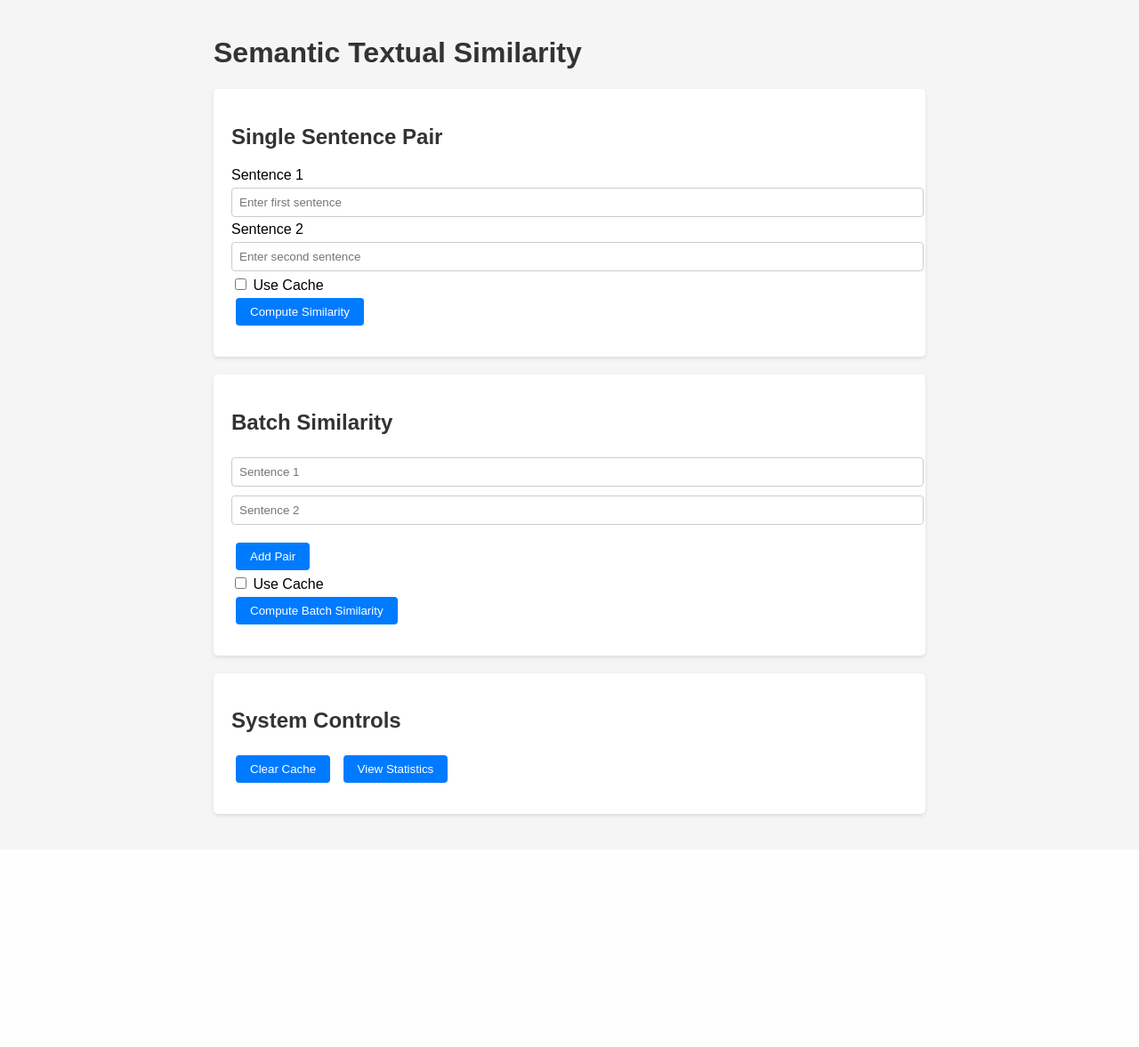
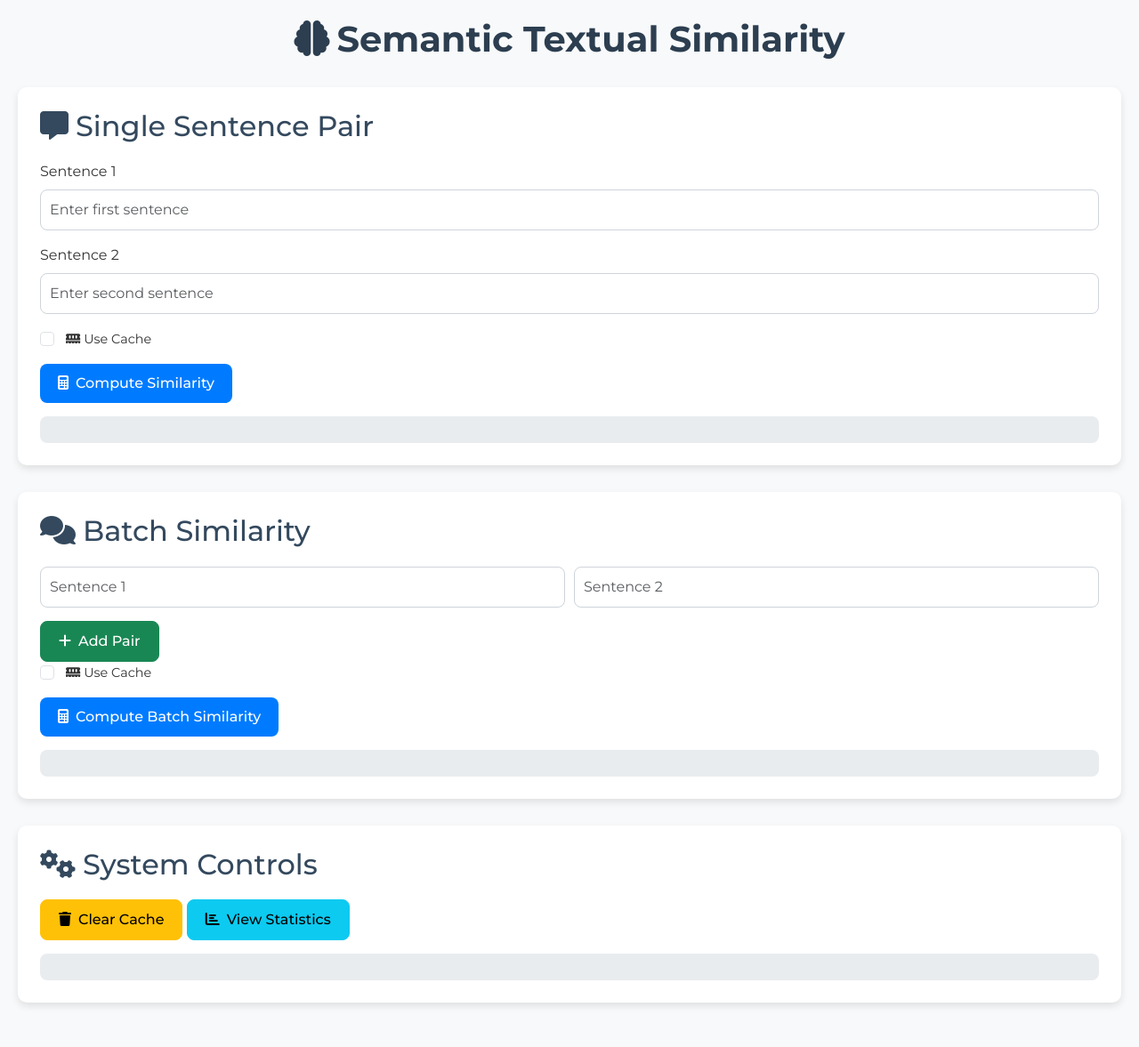
Before and after one commit to popoolarofih/MPNETSTS, a Flask app: page / in a window 1280 px wide. Shown: the whole page at 89% size. Before the commit the page ends 919 px from the top, so only its background shows below. Run offline with Flask 3, Linux system fonts and the light colour scheme.

Commit message:
modified:   templates/index.html

```diff
--- a/templates/index.html
+++ b/templates/index.html
@@ -4,115 +4,170 @@
     <meta charset="UTF-8">
     <meta name="viewport" content="width=device-width, initial-scale=1.0">
     <title>Semantic Textual Similarity</title>
+    <!-- Bootstrap CSS -->
+    <link href="https://cdn.jsdelivr.net/npm/bootstrap@5.3.3/dist/css/bootstrap.min.css" rel="stylesheet" integrity="sha384-QWTKZyjpPEjISv5WaRU9OFeRpok6YctnYmDr5pNlyT2bRjXh0JMhjY6hW+ALEwIH" crossorigin="anonymous">
+    <!-- Montserrat Font -->
+    <link href="https://fonts.googleapis.com/css2?family=Montserrat:wght@400;500;700&display=swap" rel="stylesheet">
+    <!-- Font Awesome for Icons -->
+    <link rel="stylesheet" href="https://cdnjs.cloudflare.com/ajax/libs/font-awesome/6.5.2/css/all.min.css" integrity="sha512-SnH5WK+bZxgPHs44uWIX+LLJAJ9/2PkPKZ5QiAj6Ta86w+fsb2TkcmfRyVX3pBnMFcV7oQPJkl9QevSCWr3W6A==" crossorigin="anonymous">
     <style>
         body {
-            font-family: Arial, sans-serif;
-            max-width: 800px;
-            margin: 0 auto;
+            font-family: 'Montserrat', sans-serif;
+            background-color: #f8f9fa;
+            color: #333;
             padding: 20px;
-            background-color: #f5f5f5;
         }
-        h1, h2 {
-            color: #333;
+        h1 {
+            font-weight: 700;
+            color: #2c3e50;
+            text-align: center;
+            margin-bottom: 30px;
+        }
+        h2 {
+            font-weight: 500;
+            color: #34495e;
+            margin-bottom: 20px;
         }
         .section {
             background-color: #fff;
-            padding: 20px;
-            margin-bottom: 20px;
-            border-radius: 5px;
-            box-shadow: 0 2px 4px rgba(0,0,0,0.1);
+            padding: 25px;
+            margin-bottom: 30px;
+            border-radius: 10px;
+            box-shadow: 0 4px 8px rgba(0, 0, 0, 0.1);
         }
-        input[type="text"] {
-            width: 100%;
-            padding: 8px;
-            margin: 5px 0;
-            border: 1px solid #ccc;
-            border-radius: 4px;
+        .form-control {
+            border-radius: 8px;
+            border: 1px solid #ced4da;
+            padding: 10px;
+            font-size: 1rem;
         }
-        button {
-            padding: 8px 16px;
-            margin: 5px;
+        .btn-primary {
             background-color: #007bff;
-            color: #fff;
             border: none;
-            border-radius: 4px;
-            cursor: pointer;
+            border-radius: 8px;
+            padding: 10px 20px;
+            font-weight: 500;
+            transition: background-color 0.3s;
         }
-        button:hover {
+        .btn-primary:hover {
             background-color: #0056b3;
         }
+        .btn-success, .btn-info, .btn-warning {
+            border-radius: 8px;
+            padding: 10px 20px;
+            font-weight: 500;
+        }
         .error {
-            color: red;
-            font-size: 14px;
+            color: #dc3545;
+            font-size: 0.9rem;
+            margin-top: 5px;
         }
         .result {
-            margin-top: 10px;
-            font-size: 16stat16px;
+            margin-top: 15px;
+            font-size: 1rem;
+            background-color: #e9ecef;
+            padding: 15px;
+            border-radius: 8px;
         }
         #batch-pairs-container {
-            margin-top: 10px;
+            margin-top: 15px;
         }
         .pair {
-            margin-bottom: 10px;
+            display: flex;
+            gap: 10px;
+            margin-bottom: 15px;
+        }
+        .pair input {
+            flex: 1;
+        }
+        .spinner {
+            display: none;
+            margin-left: 10px;
+        }
+        .form-check-label {
+            margin-left: 5px;
+            font-size: 0.9rem;
         }
     </style>
 </head>
 <body>
-    <h1>Semantic Textual Similarity</h1>
+    <h1><i class="fas fa-brain me-2"></i>Semantic Textual Similarity</h1>
 
     <div class="section">
-        <h2>Single Sentence Pair</h2>
-        <div>
-            <label for="sentence1">Sentence 1</label>
-            <input type="text" id="sentence1" placeholder="Enter first sentence">
+        <h2><i class="fas fa-comment-alt me-2"></i>Single Sentence Pair</h2>
+        <div class="mb-3">
+            <label for="sentence1" class="form-label">Sentence 1</label>
+            <input type="text" class="form-control" id="sentence1" placeholder="Enter first sentence">
         </div>
-        <div>
-            <label for="sentence2">Sentence 2</label>
-            <input type="text" id="sentence2" placeholder="Enter second sentence">
+        <div class="mb-3">
+            <label for="sentence2" class="form-label">Sentence 2</label>
+            <input type="text" class="form-control" id="sentence2" placeholder="Enter second sentence">
         </div>
-        <div>
-            <label><input type="checkbox" id="use-cache-single"> Use Cache</label>
+        <div class="form-check mb-3">
+            <input class="form-check-input" type="checkbox" id="use-cache-single">
+            <label class="form-check-label" for="use-cache-single"><i class="fas fa-memory me-1"></i>Use Cache</label>
         </div>
-        <button onclick="computeSimilarity()">Compute Similarity</button>
+        <button class="btn btn-primary" onclick="computeSimilarity()">
+            <i class="fas fa-calculator me-2"></i>Compute Similarity
+            <span class="spinner-border spinner-border-sm spinner" role="status" aria-hidden="true"></span>
+        </button>
         <div id="single-result" class="result"></div>
     </div>
 
     <div class="section">
-        <h2>Batch Similarity</h2>
+        <h2><i class="fas fa-comments me-2"></i>Batch Similarity</h2>
         <div id="batch-pairs-container">
             <div class="pair">
-                <input type="text" class="batch-sentence1" placeholder="Sentence 1">
-                <input type="text" class="batch-sentence2" placeholder="Sentence 2">
+                <input type="text" class="form-control batch-sentence1" placeholder="Sentence 1">
+                <input type="text" class="form-control batch-sentence2" placeholder="Sentence 2">
             </div>
         </div>
-        <button onclick="addPair()">Add Pair</button>
-        <div>
-            <label><input type="checkbox" id="use-cache-batch"> Use Cache</label>
+        <button class="btn btn-success" onclick="addPair()"><i class="fas fa-plus me-2"></i>Add Pair</button>
+        <div class="form-check mb-3">
+            <input class="form-check-input" type="checkbox" id="use-cache-batch">
+            <label class="form-check-label" for="use-cache-batch"><i class="fas fa-memory me-1"></i>Use Cache</label>
         </div>
-        <button onclick="computeBatchSimilarity()">Compute Batch Similarity</button>
+        <button class="btn btn-primary" onclick="computeBatchSimilarity()">
+            <i class="fas fa-calculator me-2"></i>Compute Batch Similarity
+            <span class="spinner-border spinner-border-sm spinner" role="status" aria-hidden="true"></span>
+        </button>
         <div id="batch-result" class="result"></div>
     </div>
 
     <div class="section">
-        <h2>System Controls</h2>
-        <button onclick="clearCache()">Clear Cache</button>
-        <button onclick="viewStatistics()">View Statistics</button>
+        <h2><i class="fas fa-cogs me-2"></i>System Controls</h2>
+        <button class="btn btn-warning" onclick="clearCache()"><i class="fas fa-trash me-2"></i>Clear Cache</button>
+        <button class="btn btn-info" onclick="viewStatistics()"><i class="fas fa-chart-bar me-2"></i>View Statistics</button>
         <div id="stats-result" class="result"></div>
     </div>
 
+    <!-- Bootstrap JS and Popper -->
+    <script src="https://cdn.jsdelivr.net/npm/bootstrap@5.3.3/dist/js/bootstrap.bundle.min.js" integrity="sha384-YvpcrYf0tY3lHB60NNkmXc5s9fDVZLESaAA55NDzOxhy9GkcIdslK1eN7N6jIeHz" crossorigin="anonymous"></script>
     <script>
+        function showSpinner(button) {
+            button.querySelector('.spinner').style.display = 'inline-block';
+            button.disabled = true;
+        }
+
+        function hideSpinner(button) {
+            button.querySelector('.spinner').style.display = 'none';
+            button.disabled = false;
+        }
+
         function computeSimilarity() {
             const sentence1 = document.getElementById('sentence1').value.trim();
             const sentence2 = document.getElementById('sentence2').value.trim();
             const useCache = document.getElementById('use-cache-single').checked;
             const resultDiv = document.getElementById('single-result');
+            const button = document.querySelector('#single-result').previousElementSibling;
 
             if (!sentence1 || !sentence2) {
-                resultDiv.innerHTML = '<p class="error">Please enter both sentences.</p>';
+                resultDiv.innerHTML = '<p class="error"><i class="fas fa-exclamation-circle me-1"></i>Please enter both sentences.</p>';
                 return;
             }
 
-            resultDiv.innerHTML = 'Computing...';
+            resultDiv.innerHTML = '<p><i class="fas fa-spinner fa-spin me-1"></i>Computing...</p>';
+            showSpinner(button);
             fetch('/compute_similarity', {
                 method: 'POST',
                 headers: { 'Content-Type': 'application/json' },
@@ -120,14 +175,16 @@
             })
             .then(response => response.json())
             .then(data => {
+                hideSpinner(button);
                 if (data.error) {
-                    resultDiv.innerHTML = `<p class="error">${data.error}</p>`;
+                    resultDiv.innerHTML = `<p class="error"><i class="fas fa-exclamation-circle me-1"></i>${data.error}</p>`;
                 } else {
-                    resultDiv.innerHTML = `<p>Similarity: ${data.similarity.toFixed(4)}</p>`;
+                    resultDiv.innerHTML = `<p><i class="fas fa-check-circle me-1"></i>Similarity: ${data.similarity.toFixed(4)}</p>`;
                 }
             })
             .catch(error => {
-                resultDiv.innerHTML = `<p class="error">Error: ${error.message}</p>`;
+                hideSpinner(button);
+                resultDiv.innerHTML = `<p class="error"><i class="fas fa-exclamation-circle me-1"></i>Error: ${error.message}</p>`;
             });
         }
 
@@ -136,8 +193,8 @@
             const pairDiv = document.createElement('div');
             pairDiv.className = 'pair';
             pairDiv.innerHTML = `
-                <input type="text" class="batch-sentence1" placeholder="Sentence 1">
-                <input type="text" class="batch-sentence2" placeholder="Sentence 2">
+                <input type="text" class="form-control batch-sentence1" placeholder="Sentence 1">
+                <input type="text" class="form-control batch-sentence2" placeholder="Sentence 2">
             `;
             container.appendChild(pairDiv);
         }
@@ -147,6 +204,7 @@
             const pairDivs = document.getElementsByClassName('pair');
             const useCache = document.getElementById('use-cache-batch').checked;
             const resultDiv = document.getElementById('batch-result');
+            const button = document.querySelector('#batch-result').previousElementSibling;
 
             for (let pair of pairDivs) {
                 const sentence1 = pair.querySelector('.batch-sentence1').value.trim();
@@ -157,11 +215,12 @@
             }
 
             if (pairs.length === 0) {
-                resultDiv.innerHTML = '<p class="error">Please enter at least one valid sentence pair.</p>';
+                resultDiv.innerHTML = '<p class="error"><i class="fas fa-exclamation-circle me-1"></i>Please enter at least one valid sentence pair.</p>';
                 return;
             }
 
-            resultDiv.innerHTML = 'Computing...';
+            resultDiv.innerHTML = '<p><i class="fas fa-spinner fa-spin me-1"></i>Computing...</p>';
+            showSpinner(button);
             fetch('/compute_batch_similarity', {
                 method: 'POST',
                 headers: { 'Content-Type': 'application/json' },
@@ -169,46 +228,58 @@
             })
             .then(response => response.json())
             .then(data => {
+                hideSpinner(button);
                 if (data.error) {
-                    resultDiv.innerHTML = `<p class="error">${data.error}</p>`;
+                    resultDiv.innerHTML = `<p class="error"><i class="fas fa-exclamation-circle me-1"></i>${data.error}</p>`;
                 } else {
-                    let output = '<h3>Batch Results:</h3>';
+                    let output = '<h3><i class="fas fa-list me-1"></i>Batch Results:</h3>';
                     data.results.forEach(result => {
-                        output += `<p>"${result.sentence1}" vs "${result.sentence2}": ${result.similarity.toFixed(4)}</p>`;
+                        output += `<p>"${result.sentence1}" vs "${result.sentence2}": <strong>${result.similarity.toFixed(4)}</strong></p>`;
                     });
                     resultDiv.innerHTML = output;
                 }
             })
             .catch(error => {
-                resultDiv.innerHTML = `<p class="error">Error: ${error.message}</p>`;
+                hideSpinner(button);
+                resultDiv.innerHTML = `<p class="error"><i class="fas fa-exclamation-circle me-1"></i>Error: ${error.message}</p>`;
             });
         }
 
         function clearCache() {
             const statsDiv = document.getElementById('stats-result');
+            const button = document.querySelector('#stats-result').previousElementSibling.previousElementSibling;
+            statsDiv.innerHTML = '<p><i class="fas fa-spinner fa-spin me-1"></i>Clearing cache...</p>';
+            showSpinner(button);
             fetch('/clear_cache', { method: 'POST' })
                 .then(response => response.json())
                 .then(data => {
-                    statsDiv.innerHTML = `<p>${data.message}</p>`;
+                    hideSpinner(button);
+                    statsDiv.innerHTML = `<p><i class="fas fa-check-circle me-1"></i>${data.message}</p>`;
                 })
                 .catch(error => {
-                    statsDiv.innerHTML = `<p class="error">Error: ${error.message}</p>`;
+                    hideSpinner(button);
+                    statsDiv.innerHTML = `<p class="error"><i class="fas fa-exclamation-circle me-1"></i>Error: ${error.message}</p>`;
                 });
         }
 
         function viewStatistics() {
             const statsDiv = document.getElementById('stats-result');
+            const button = document.querySelector('#stats-result').previousElementSibling;
+            statsDiv.innerHTML = '<p><i class="fas fa-spinner fa-spin me-1"></i>Loading statistics...</p>';
+            showSpinner(button);
             fetch('/statistics')
                 .then(response => response.json())
                 .then(data => {
+                    hideSpinner(button);
                     statsDiv.innerHTML = `
-                        <p>Single Pair Computations: ${data.single_pair_computations}</p>
-                        <p>Batch Computations: ${data.batch_computations}</p>
-                        <p>Total Processing Time: ${data.total_time.toFixed(2)} seconds</p>
+                        <p><i class="fas fa-calculator me-1"></i>Single Pair Computations: ${data.single_pair_computations}</p>
+                        <p><i class="fas fa-list-alt me-1"></i>Batch Computations: ${data.batch_computations}</p>
+                        <p><i class="fas fa-clock me-1"></i>Total Processing Time: ${data.total_time.toFixed(2)} seconds</p>
                     `;
                 })
                 .catch(error => {
-                    statsDiv.innerHTML = `<p class="error">Error: ${error.message}</p>`;
+                    hideSpinner(button);
+                    statsDiv.innerHTML = `<p class="error"><i class="fas fa-exclamation-circle me-1"></i>Error: ${error.message}</p>`;
                 });
         }
     </script>
```
